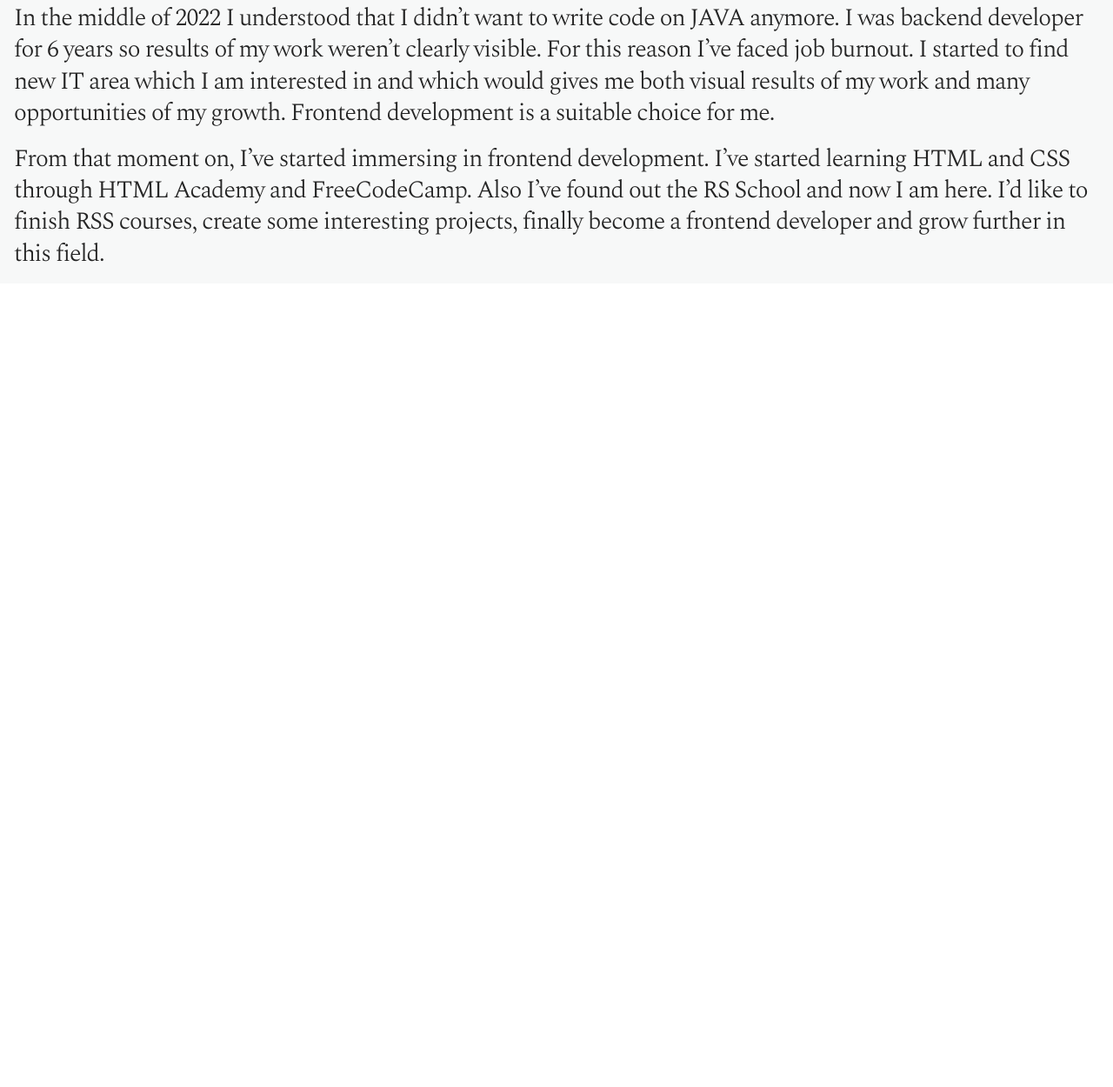
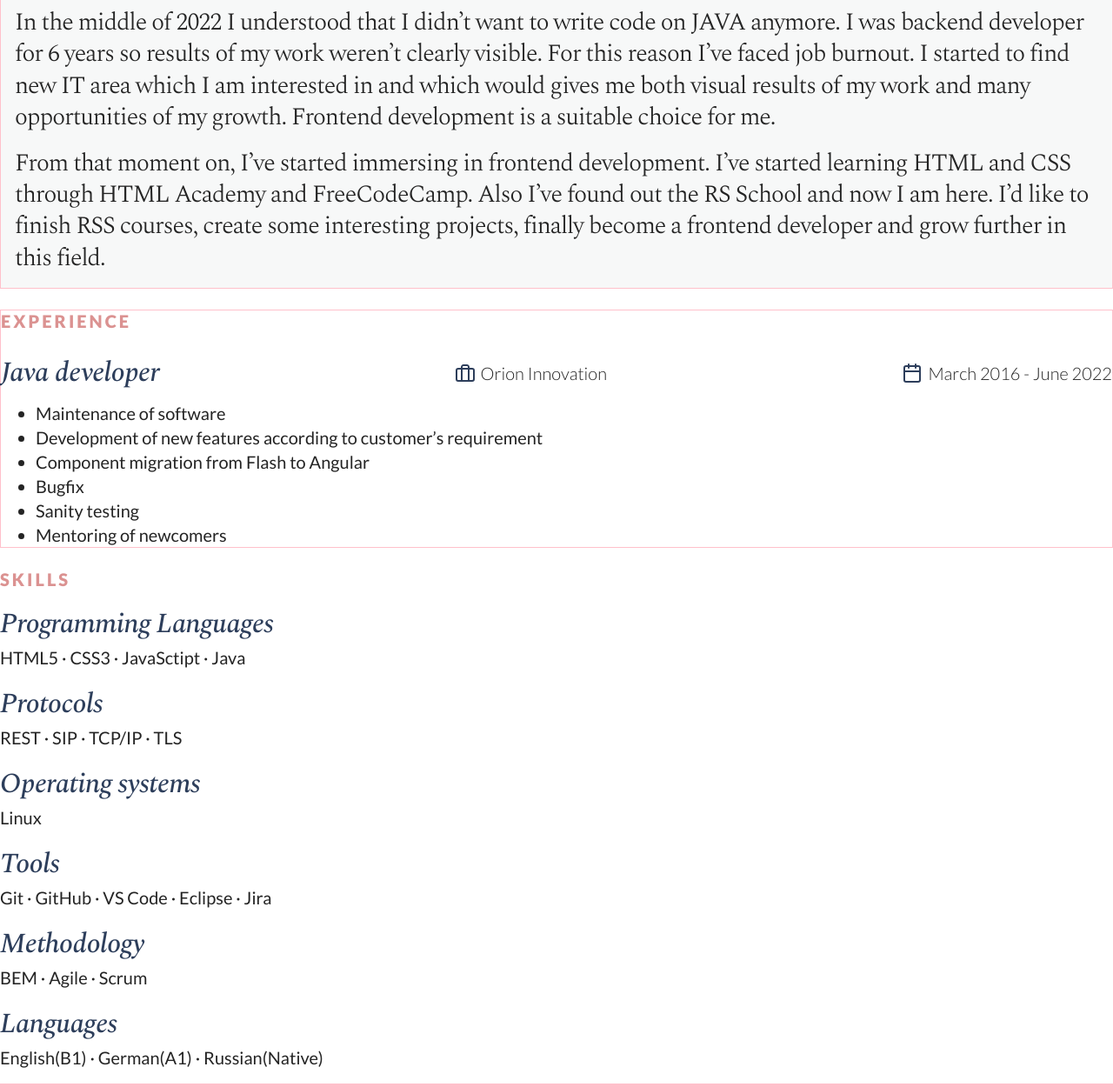
Before and after one commit to mrumyan/cv, a plain HTML site: page index.html in a window 1280 px wide. Shown: the part 535-1785 px from the top of the page at 87% size. Before the commit the page ends 885 px from the top, so only its background shows below. Drawn offline with Linux system fonts and the light colour scheme.

Commit message:
feat: add experience and skills sections

```diff
--- a/index.html
+++ b/index.html
@@ -24,16 +24,16 @@
             </section>
             <section class="contacts">
                 <ul class="contacts__list">
-                    <li class="contacts__item contacts__item-icon">Russia, Nizhny Novgorod</li>
-                    <li class="contacts__item contacts__item-icon">
+                    <li class="contacts__item contacts__item-icon body-light-font">Russia, Nizhny Novgorod</li>
+                    <li class="contacts__item contacts__item-icon body-light-font">
                         <a class="contacts__email" title="email"
                             href="mailto:rumiantsevamariia@gmail.com">rumiantsevamariia@gmail.com</a>
                     </li>
-                    <li class="contacts__item contacts__item-icon">
+                    <li class="contacts__item contacts__item-icon body-light-font">
                         <a class="contacts__telegram" title="telegram"
                             href="https://t.me/m_rumyantseva">m_rumyantseva</a>
                     </li>
-                    <li class="contacts__item contacts__item-icon">
+                    <li class="contacts__item contacts__item-icon body-light-font">
                         <a class="contacts__github" title="github" href="https://github.com/mrumyan">mrumyan</a>
                     </li>
                 </ul>
@@ -54,9 +54,55 @@
                     School and now I am here. I’d like to finish RSS courses, create some interesting projects, finally
                     become a frontend developer and grow further in this field.</p>
             </section>
-            <section class="experience"></section>
-            <section class="skills"></section>
-            <section class="education"></section>
+            <section class="experience">
+                <h3 class="experience__title">Experience</h3>
+                <div class="experience__info">
+                    <h4 class="experience__position">Java developer</h4>
+                    <p class="experience__item experience__item-icon body-light-font">Orion Innovation</p>
+                    <p class="experience__item experience__item-icon body-light-font">March 2016 - June 2022</p>
+                </div>
+                <ul class="responsibilities body-font">
+                    <li>Maintenance of software</li>
+                    <li>Development of new features according to customer’s requirement</li>
+                    <li>Component migration from Flash to Angular</li>
+                    <li>Bugfix</li>
+                    <li>Sanity testing</li>
+                    <li>Mentoring of newcomers</li>
+                </ul>
+            </section>
+            <div class="skills-education">
+                <section class="skills">
+                    <h3 class="skills__title">Skills</h3>
+                    <div class="skills__list">
+                        <div class="skills__item">
+                            <h4 class="experience__position">Programming Languages</h4>
+                            <p class="body-font">HTML5 · CSS3 · JavaSctipt · Java</p>
+                        </div>
+                        <div class="skills__item">
+                            <h4 class="experience__position">Protocols</h4>
+                            <p class="body-font">REST · SIP · TCP/IP · TLS</p>
+                        </div>
+                        <div class="skills__item">
+                            <h4 class="experience__position">Operating systems</h4>
+                            <p class="body-font">Linux</p>
+                        </div>
+                        <div class="skills__item">
+                            <h4 class="experience__position">Tools</h4>
+                            <p class="body-font">Git · GitHub · VS Code · Eclipse · Jira</p>
+                        </div>
+                        <div class="skills__item">
+                            <h4 class="experience__position">Methodology</h4>
+                            <p class="body-font">BEM · Agile · Scrum</p>
+                        </div>
+                        <div class="skills__item">
+                            <h4 class="experience__position">Languages</h4>
+                            <!-- <p class="body-font">English: B1 · German: A1 · Russian: Native</p> -->
+                            <p class="body-font">English(B1) · German(A1) · Russian(Native)</p>
+                        </div>
+                    </div>
+                </section>
+                <section class="education"></section>
+            </div>
             <section class="courses"></section>
             <section class="projects"></section>
         </div>
--- a/style.css
+++ b/style.css
@@ -71,6 +71,7 @@ body {
     color: #242424;
 }
 
+/***FONTS***/
 h1 {
     font-family: 'Spectral';
     font-style: normal;
@@ -112,6 +113,7 @@ h4 {
 }
 
 .body-font {
+    margin: 0;
     font-family: 'Lato';
     font-style: normal;
     font-weight: 400;
@@ -134,7 +136,6 @@ h4 {
 }
 
 /***PROFILE***/
-
 .profile {
     display: flex;
     flex-wrap: wrap;
@@ -181,12 +182,6 @@ h4 {
 .contacts__item {
     position: relative;
     margin: 10px 50px 10px 0;
-    font-family: 'Lato';
-    font-style: normal;
-    font-weight: 300;
-    font-size: 1rem;
-    line-height: 1.2rem;
-    color: #242424;
 }
 
 .contacts__item a {
@@ -194,7 +189,8 @@ h4 {
     color: #242424;
 }
 
-.contacts__item-icon:before {
+.contacts__item-icon:before,
+.experience__item-icon::before {
     content: "";
     position: absolute;
     top: 0px;
@@ -240,3 +236,50 @@ h4 {
     letter-spacing: -0.05rem;
     color: #242424;
 }
+
+/***EXPERIENCE***/
+.experience {
+    margin-bottom: 24px;
+}
+
+.experience__title,
+.skills__title {
+    margin-bottom: 16px;
+}
+
+.experience__info {
+    display: flex;
+    flex-wrap: wrap;
+    justify-content: space-between;
+    align-items: center;
+}
+
+.experience__item {
+    position: relative;
+}
+
+.experience__item-icon:nth-of-type(1)::before {
+    background-image: url(assets/icons/company.svg);
+}
+
+.experience__item-icon:nth-of-type(2)::before {
+    background-image: url(assets/icons/calendar.svg);
+}
+
+/***SKILLS***/
+.skills__list {
+    display: flex;
+    flex-direction: column;
+    flex-wrap: wrap;
+    justify-content: space-between;
+
+}
+
+.skills__item {
+    margin-bottom: 16px;
+}
+
+
+.main__wrapper>section {
+    border: 1px solid pink;
+}
```
Also changed, not shown: assets/icons/calendar.svg (added), assets/icons/company.svg (added).
